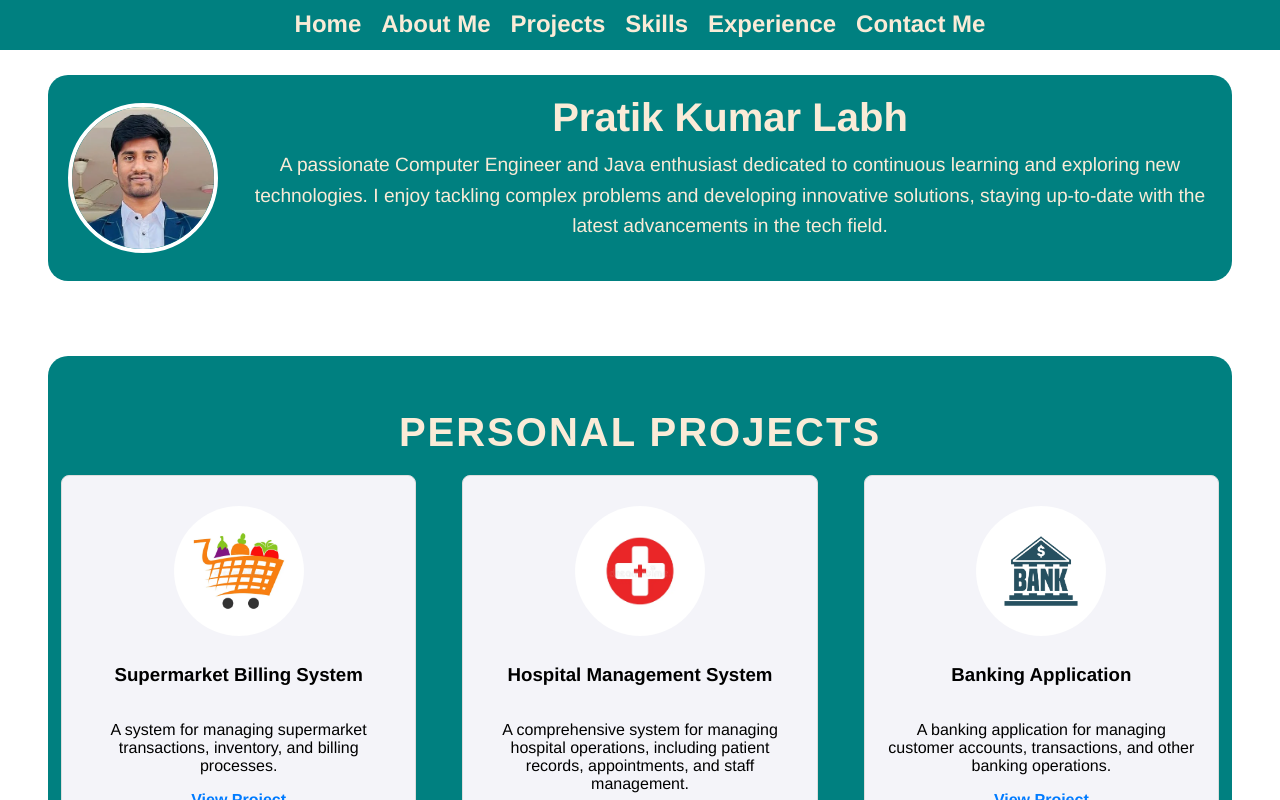
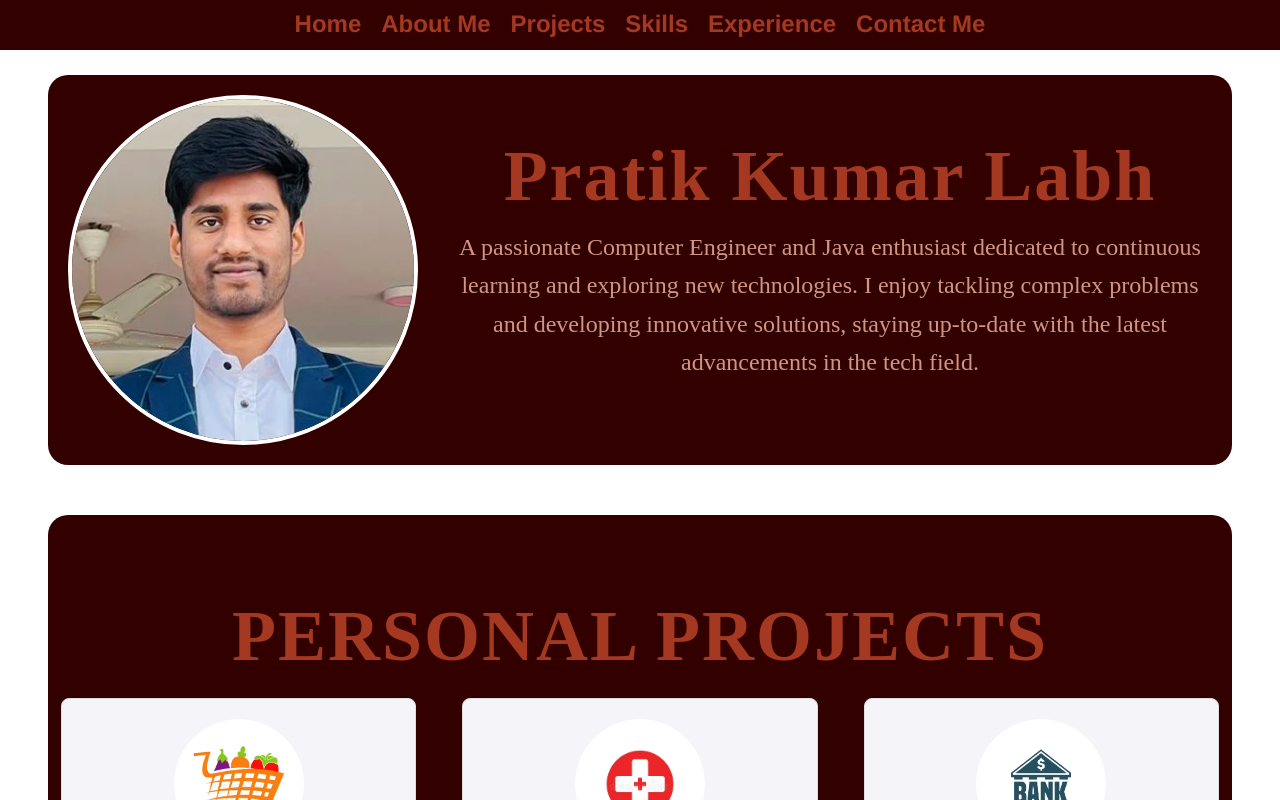
Before and after one commit to pratiklabh/Portfolio, a Vue app: page / in a window 1280 px wide. Shown: the top 800 px of the page. Built offline with nearby package versions, Linux system fonts and the light colour scheme.

Commit message:
Made some changes in css

```diff
--- a/src/App.vue
+++ b/src/App.vue
@@ -26,7 +26,7 @@
 }
 
 nav {
-  background-color: teal;
+  background-color: #330000;
   color: white;
   padding: 10px 20px;
   position: fixed;
@@ -47,7 +47,7 @@ nav ul {
 }
 
 nav a {
-  color: antiquewhite;
+  color: #A43820;
   font-size: 1.5rem;
   text-decoration: none;
   font-weight: bold;
--- a/src/components/AboutMe.vue
+++ b/src/components/AboutMe.vue
@@ -18,7 +18,7 @@
 <style scoped>
 .about-me {
   margin-top: 75px;
-  background-color: teal;
+  background-color: #330000;
   border-radius: 20px;
   padding: 20px;
   display: flex;
@@ -31,30 +31,34 @@
 }
 
 .profile-pic {
-  width: 150px;
-  height: 150px;
+  width: 350px;
+  height: 350px;
   border-radius: 50%;
   margin-right: 30px;
   border: 4px solid #fff;
 }
 
 .about-text {
+  font-family: 'Playfair Display', serif;
+
   display: flex;
   flex-direction: column;
   justify-content: center;
 }
 
 h1 {
-  font-size: 2.5rem;
+  font-size: 4.5rem;
+  letter-spacing: 2px;
+
   margin: 0;
-  color: antiquewhite;
+  color: #A43820;
 }
 
 p {
-  font-size: 1.2rem;
+  font-size: 1.5rem;
   margin-top: 10px;
   line-height: 1.6;
-  color: antiquewhite;
+  color: #D09683;
 
 }
 </style>
--- a/src/components/Projects.vue
+++ b/src/components/Projects.vue
@@ -80,10 +80,11 @@ const projects = ref([
 
 <style scoped>
 .projects {
-  background-color: teal;
+  background-color: #330000;
   margin-bottom: 40px;
-  margin-top: 75px;
+  margin-top: 50px;
   text-align: center;
+  font-family: 'Playfair Display', serif;
   padding-bottom: 30px;
   border-radius: 20px;
   padding-top: 10px;
@@ -98,7 +99,7 @@ const projects = ref([
 
 .project-card {
   width: 30%;
-  padding: 20px;
+  padding: 10px;
   border: 1px solid #ddd;
   border-radius: 8px;
   text-align: center;
@@ -127,13 +128,13 @@ const projects = ref([
 }
 
 .projects h2 {
-  font-family: 'Poppins', sans-serif;
-  font-size: 2.5rem;
-  color: antiquewhite;
+  font-size: 4.5rem;
+  color: #A43820;
   text-transform: uppercase;
   letter-spacing: 2px;
   margin-bottom: 20px;
   padding-top: 10px;
+
 }
 
 </style>
```
